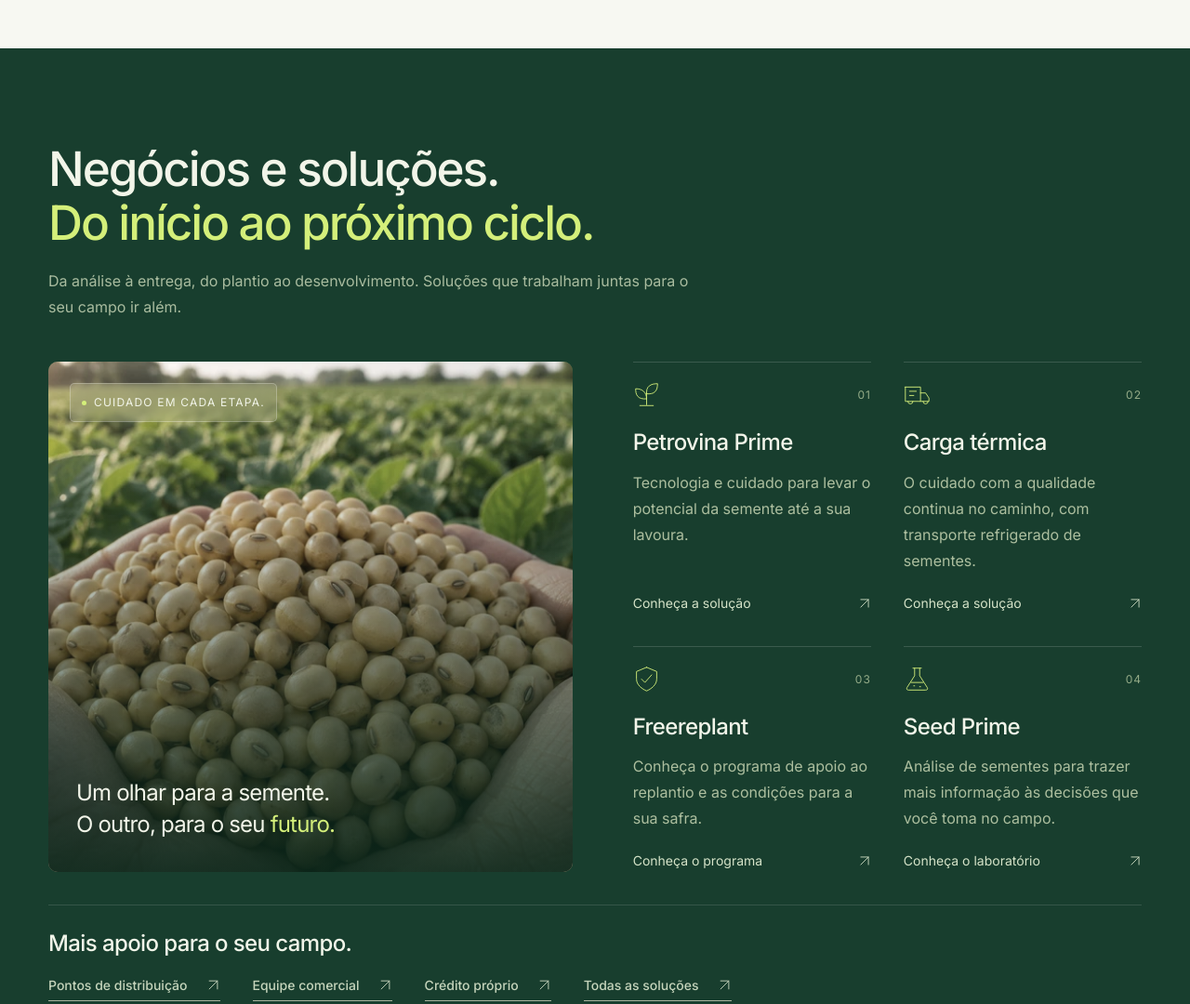
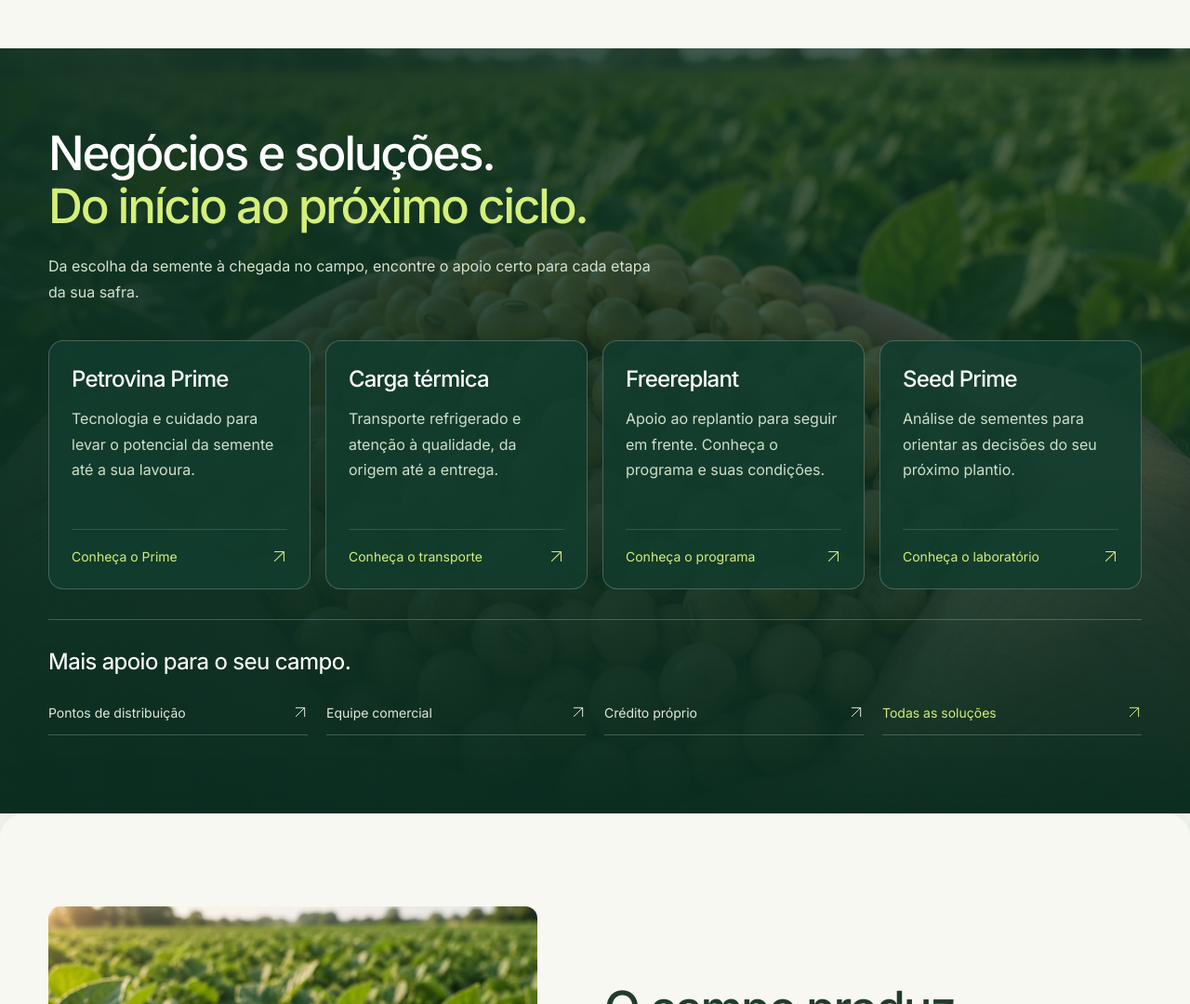
Before and after one commit to IanEichler/Site-Petrovina, a website: page index.html in a window 1280 px wide. Shown: the part 2300-3380 px from the top of the page at 93% size. Drawn offline with Linux system fonts and the light colour scheme.

Commit message:
Redesign the homepage solutions section

```diff
--- a/app.js
+++ b/app.js
@@ -1,6 +1,6 @@
 'use strict';
 
-const solutionsUnderlay = document.querySelector('#solucoes');
+const solutionsUnderlay = document.querySelector('#solutions-panel');
 if (solutionsUnderlay) {
   function sizeSolutionsUnderlay() {
     // Let a tall section finish scrolling before its successor covers it.
--- a/index.html
+++ b/index.html
@@ -61,16 +61,13 @@
 </div>
 <div class="portfolio-foot"><span><i class="status-dot"></i> A melhor escolha começa com uma boa conversa.</span><a class="text-link" href="equipe-comercial.html">Encontre seu especialista <svg aria-hidden="true" class="icon" focusable="false"><use href="#arrow"></use></svg></a></div>
 </section>
-<section aria-labelledby="solutions-title" class="solutions" id="solucoes"><div class="container section">
-<div class="section-heading"><h2 id="solutions-title">Negócios e soluções.<br/><em>Do início ao próximo ciclo.</em></h2><p>Da análise à entrega, do plantio ao desenvolvimento. Soluções que trabalham juntas para o seu campo ir além.</p></div>
-<div class="solutions-layout"><div class="solutions-image"><img alt="Grãos de soja nas mãos de um produtor no campo" decoding="async" height="1024" loading="lazy" sizes="(max-width: 900px) calc(100vw - 40px), 650px" src="media/soja-sementes-hd.webp" srcset="media/soja-sementes-480.webp 480w, media/soja-sementes-800.webp 800w, media/soja-sementes-hd.webp 1536w" width="1536"/><span class="image-label"><i class="status-dot"></i> CUIDADO EM CADA ETAPA.</span><div class="image-quote">Um olhar para a semente.<br/>O outro, para o seu <em>futuro.</em></div></div>
-<div class="solution-grid">
-<a class="solution-item" href="petrovina-prime.html"><div class="solution-top"><svg aria-hidden="true" class="icon" focusable="false"><use href="#sprout"></use></svg><span>01</span></div><h3>Petrovina Prime</h3><p>Tecnologia e cuidado para levar o potencial da semente até a sua lavoura.</p><span class="solution-link">Conheça a solução <svg aria-hidden="true" class="icon" focusable="false"><use href="#arrow"></use></svg></span></a>
-<a class="solution-item" href="carga-termica.html"><div class="solution-top"><svg aria-hidden="true" class="icon" focusable="false"><use href="#truck"></use></svg><span>02</span></div><h3>Carga térmica</h3><p>O cuidado com a qualidade continua no caminho, com transporte refrigerado de sementes.</p><span class="solution-link">Conheça a solução <svg aria-hidden="true" class="icon" focusable="false"><use href="#arrow"></use></svg></span></a>
-<a class="solution-item" href="freereplant.html"><div class="solution-top"><svg aria-hidden="true" class="icon" focusable="false"><use href="#shield"></use></svg><span>03</span></div><h3>Freereplant</h3><p>Conheça o programa de apoio ao replantio e as condições para a sua safra.</p><span class="solution-link">Conheça o programa <svg aria-hidden="true" class="icon" focusable="false"><use href="#arrow"></use></svg></span></a>
-<a class="solution-item" href="seed-prime.html"><div class="solution-top"><svg aria-hidden="true" class="icon" focusable="false"><use href="#lab"></use></svg><span>04</span></div><h3>Seed Prime</h3><p>Análise de sementes para trazer mais informação às decisões que você toma no campo.</p><span class="solution-link">Conheça o laboratório <svg aria-hidden="true" class="icon" focusable="false"><use href="#arrow"></use></svg></span></a>
-</div></div>
-<div class="solutions-foot"><h3>Mais apoio para o seu campo.</h3><div class="solution-quick-links"><a class="text-link" href="distribuicao.html">Pontos de distribuição <svg aria-hidden="true" class="icon"><use href="#arrow"></use></svg></a><a class="text-link" href="equipe-comercial.html">Equipe comercial <svg aria-hidden="true" class="icon"><use href="#arrow"></use></svg></a><a class="text-link" href="credito-proprio.html">Crédito próprio <svg aria-hidden="true" class="icon"><use href="#arrow"></use></svg></a><a class="text-link" href="negocios-solucoes.html">Todas as soluções <svg aria-hidden="true" class="icon"><use href="#arrow"></use></svg></a></div></div>
+<div aria-hidden="true" id="solucoes"></div>
+<section aria-labelledby="solutions-title" class="solutions solutions--showcase" id="solutions-panel">
+<img alt="" class="solutions-backdrop" decoding="async" height="1024" loading="lazy" sizes="(max-width: 680px) 1200px, 100vw" src="media/soja-sementes-hd.webp" srcset="media/soja-sementes-800.webp 800w, media/soja-sementes-hd.webp 1536w" width="1536"/>
+<div class="container section solutions-content">
+<div class="solutions-heading"><h2 id="solutions-title">Negócios e soluções.<br/><span>Do início ao próximo ciclo.</span></h2><p>Da escolha da semente à chegada no campo, encontre o apoio certo para cada etapa da sua safra.</p></div>
+<div class="solutions-service-grid"><a class="service-tile" href="petrovina-prime.html"><h3>Petrovina Prime</h3><p>Tecnologia e cuidado para levar o potencial da semente até a sua lavoura.</p><span class="service-tile-link">Conheça o Prime<svg aria-hidden="true" class="icon" focusable="false"><use href="#arrow"></use></svg></span></a><a class="service-tile" href="carga-termica.html"><h3>Carga térmica</h3><p>Transporte refrigerado e atenção à qualidade, da origem até a entrega.</p><span class="service-tile-link">Conheça o transporte<svg aria-hidden="true" class="icon" focusable="false"><use href="#arrow"></use></svg></span></a><a class="service-tile" href="freereplant.html"><h3>Freereplant</h3><p>Apoio ao replantio para seguir em frente. Conheça o programa e suas condições.</p><span class="service-tile-link">Conheça o programa<svg aria-hidden="true" class="icon" focusable="false"><use href="#arrow"></use></svg></span></a><a class="service-tile" href="seed-prime.html"><h3>Seed Prime</h3><p>Análise de sementes para orientar as decisões do seu próximo plantio.</p><span class="service-tile-link">Conheça o laboratório<svg aria-hidden="true" class="icon" focusable="false"><use href="#arrow"></use></svg></span></a></div>
+<div class="solutions-support"><h3>Mais apoio para o seu campo.</h3><div class="solutions-support-links"><a href="distribuicao.html">Pontos de distribuição<svg aria-hidden="true" class="icon" focusable="false"><use href="#arrow"></use></svg></a><a href="equipe-comercial.html">Equipe comercial<svg aria-hidden="true" class="icon" focusable="false"><use href="#arrow"></use></svg></a><a href="credito-proprio.html">Crédito próprio<svg aria-hidden="true" class="icon" focusable="false"><use href="#arrow"></use></svg></a><a href="negocios-solucoes.html">Todas as soluções<svg aria-hidden="true" class="icon" focusable="false"><use href="#arrow"></use></svg></a></div></div>
 </div></section><div class="market-onward">
 <section aria-labelledby="market-home-title" class="market-home section container" id="commodities"><div class="market-home-photo"><img alt="Grãos de soja nas mãos de um produtor no campo" decoding="async" height="1024" loading="lazy" sizes="(max-width: 900px) calc(100vw - 40px), 650px" src="media/soja-sementes-hd.webp" srcset="media/soja-sementes-480.webp 480w, media/soja-sementes-800.webp 800w, media/soja-sementes-hd.webp 1536w" width="1536"/></div><div><h2 id="market-home-title">O campo produz.<br/><span class="subtle">A informação conecta.</span></h2><p>Acompanhe o mercado de commodities e explore informações para o seu próximo negócio.</p><a class="button button-dark" href="commodities.html">Explore commodities <svg aria-hidden="true" class="icon"><use href="#arrow"></use></svg></a></div></section>
 <section aria-labelledby="essence-title" class="essence section container" id="essencia">
--- a/style.css
+++ b/style.css
@@ -731,8 +731,79 @@ p, .hero-description, .section-heading > p, .essence-lead,
 }
 @media (prefers-reduced-motion: no-preference) {
   .hero { position: sticky; top: 0; z-index: 0; }
-  #solucoes.is-scroll-underlay { position: sticky; top: var(--solutions-pin-top, 0px); z-index: 0; }
+  #solutions-panel.is-scroll-underlay { position: sticky; top: var(--solutions-pin-top, 0px); z-index: 0; }
 }
 @media (max-width: 680px) {
   .home-content, .market-onward { border-radius: 20px 20px 0 0; }
 }
+
+
+/* Solutions: full-width photography and a clear, complete service directory. */
+.solutions--showcase { isolation: isolate; background: #103b29; }
+.solutions--showcase .solutions-backdrop {
+  position: absolute;
+  z-index: -2;
+  inset: 0;
+  width: 100%;
+  height: 100%;
+  object-fit: cover;
+  object-position: 65% 55%;
+}
+.solutions--showcase::before {
+  content: '';
+  position: absolute;
+  z-index: -1;
+  inset: 0;
+  background: linear-gradient(90deg,#0b2e21f2,#0b2e21cc 52%,#0b2e219e),linear-gradient(0deg,#0b2e21f5,transparent 75%);
+  pointer-events: none;
+}
+.solutions--showcase .solutions-content { position: relative; padding-block: 84px; }
+.solutions-heading { max-width: 920px; }
+.solutions--showcase .solutions-heading h2 { font-size: var(--type-section); font-weight: 500; line-height: 1.12; letter-spacing: -.045em; color: #fff; }
+.solutions-heading h2 span { color: var(--lime); }
+.solutions-heading > p { max-width: 650px; margin-top: 22px; color: #d5e2ce; font-size: var(--type-body); line-height: 1.75; }
+.solutions-service-grid { display: grid; grid-template-columns: repeat(4,minmax(0,1fr)); gap: 16px; margin-top: 38px; }
+.service-tile {
+  display: flex;
+  flex-direction: column;
+  align-items: flex-start;
+  min-width: 0;
+  min-height: 268px;
+  padding: 26px 24px 24px;
+  border: 1px solid #ffffff38;
+  border-radius: 16px;
+  background: #123d2edb;
+  color: #fff;
+  transition: border-color .25s,background .25s;
+}
+.service-tile:hover { border-color: #d4ef7aa6; background: #214c3bed; }
+.service-tile:focus-visible { outline-color: var(--lime); }
+.service-tile h3 { font-size: var(--type-card); font-weight: 500; line-height: 1.25; letter-spacing: -.035em; }
+.service-tile > p { margin-top: 14px; margin-bottom: 28px; color: #d0dfc9; font-size: var(--type-body); line-height: 1.7; }
+.service-tile-link { display: flex; align-items: center; justify-content: space-between; gap: 12px; width: 100%; margin-top: auto; padding-top: 18px; border-top: 1px solid #ffffff24; color: var(--lime); font-size: var(--type-small); line-height: 1.5; }
+.service-tile-link .icon { width: 17px; height: 17px; transition: transform .25s; }
+.service-tile:hover .service-tile-link .icon { transform: translate(2px,-2px); }
+.solutions-support { margin-top: 32px; padding-top: 28px; border-top: 1px solid #ffffff38; }
+.solutions-support > h3 { color: #fff; font-size: var(--type-card); font-weight: 450; line-height: 1.4; letter-spacing: -.025em; }
+.solutions-support-links { display: grid; grid-template-columns: repeat(4,minmax(0,1fr)); gap: 20px; margin-top: 14px; }
+.solutions-support-links a { display: flex; align-items: center; justify-content: space-between; gap: 16px; min-height: 48px; padding-block: 12px; border-bottom: 1px solid #ffffff38; color: #e0ead9; font-size: var(--type-small); line-height: 1.5; transition: color .2s,border-color .2s; }
+.solutions-support-links a:hover { color: var(--lime); border-color: var(--lime); }
+.solutions-support-links a:last-child { color: var(--lime); }
+.solutions-support-links .icon { width: 16px; height: 16px; }
+@media (max-width: 1100px) {
+  .solutions-service-grid { grid-template-columns: repeat(2,minmax(0,1fr)); }
+  .service-tile { min-height: 240px; }
+  .solutions-support-links { grid-template-columns: repeat(2,minmax(0,1fr)); gap: 0 28px; }
+}
+@media (max-width: 680px) {
+  .solutions--showcase .solutions-content { padding-block: 60px; }
+  .solutions--showcase .solutions-backdrop { height: 800px; object-position: 65% 50%; }
+  .solutions--showcase::before { background: linear-gradient(180deg,#0b2e21b8,#0b2e21e0 360px,#0b2e21 760px); }
+  .solutions-heading > p { margin-top: 21px; }
+  .solutions-service-grid { grid-template-columns: 1fr; gap: 12px; margin-top: 28px; }
+  .service-tile { min-height: 0; padding: 24px; border-radius: 13px; }
+  .service-tile > p { margin-top: 12px; margin-bottom: 23px; }
+  .service-tile-link { padding-top: 16px; }
+  .solutions-support { margin-top: 28px; padding-top: 25px; }
+  .solutions-support-links { grid-template-columns: 1fr; gap: 0; margin-top: 12px; }
+}
```
